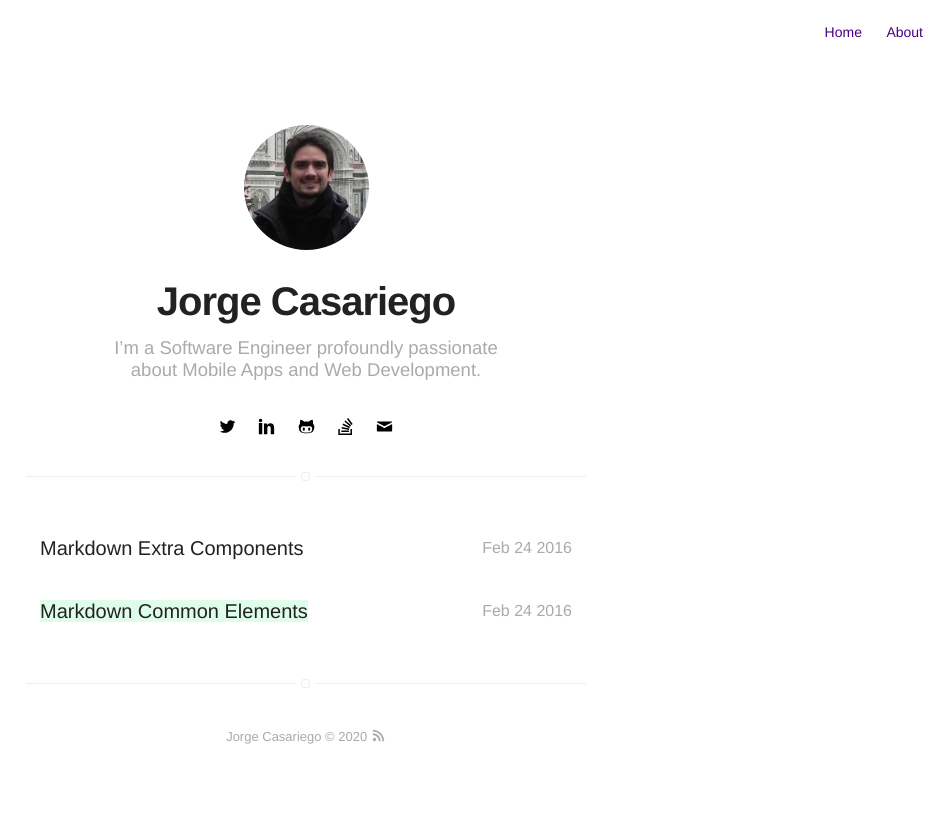
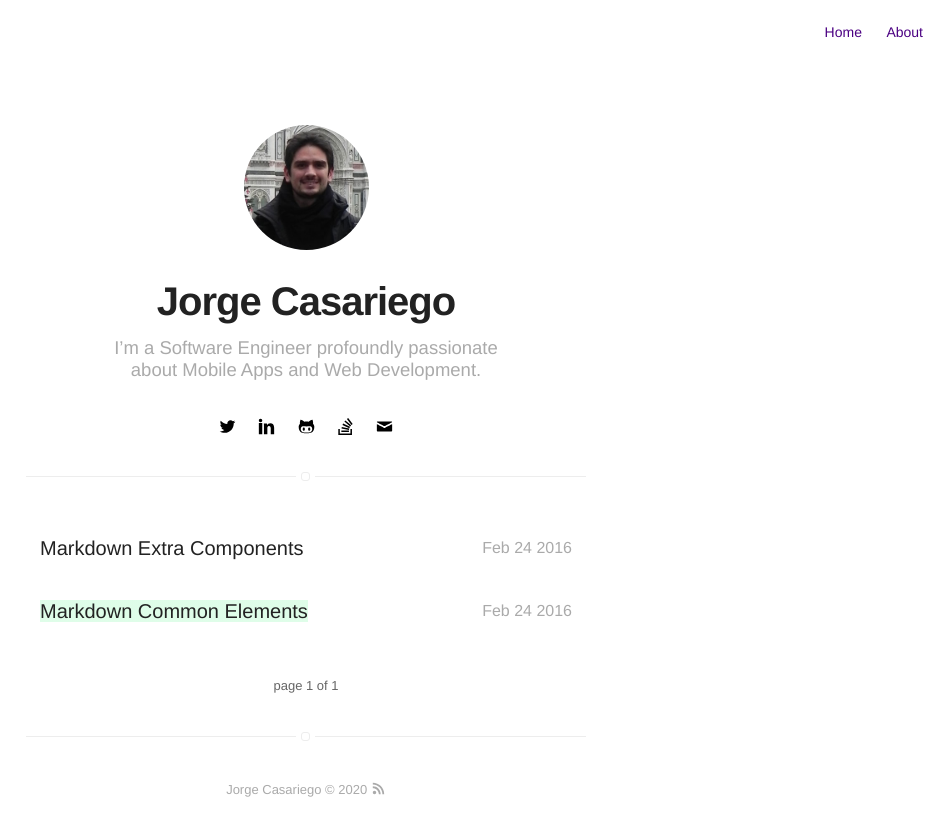
Before and after one commit to jorgecasariego/jorgecasariego.github.io, a Jekyll site: the page built from blog/index.html, in a window 1280 px wide. Shown: the top 836 px of the page, without its empty margins (334-1280 px from the left). Built offline with Jekyll 4.4.1, drawn with Linux system fonts in a browser that asks for light colours; the list of posts is cut into pages by our own code.

Commit message:
Add Blog

```diff
--- a/_config.yml
+++ b/_config.yml
@@ -67,15 +67,15 @@ authors:
 width: normal
 
 # if you don't need pagination, comment the *paginate* configs below
-# paginate: 5
-# paginate_path: "blog/:num/"
+paginate: 5
+paginate_path: "blog/:num/"
 
 # if you don't need projects, comment the *projects* configs below
 # projects: true
 
 # if you don't need "about" or "blog", comment them out below
 about: true
-# blog: true
+blog: true
 
 # do you want to show the "read time" of the posts?
 read-time: true
--- a/blog/index.html
+++ b/blog/index.html
@@ -3,6 +3,8 @@
 # https://jekyllrb.com/docs/pagination/
 layout: page
 title: Blog
+pagination:
+    enabled: true
 ---
 <section class="list">
 	{% if site.posts.size == 0 %}
```
